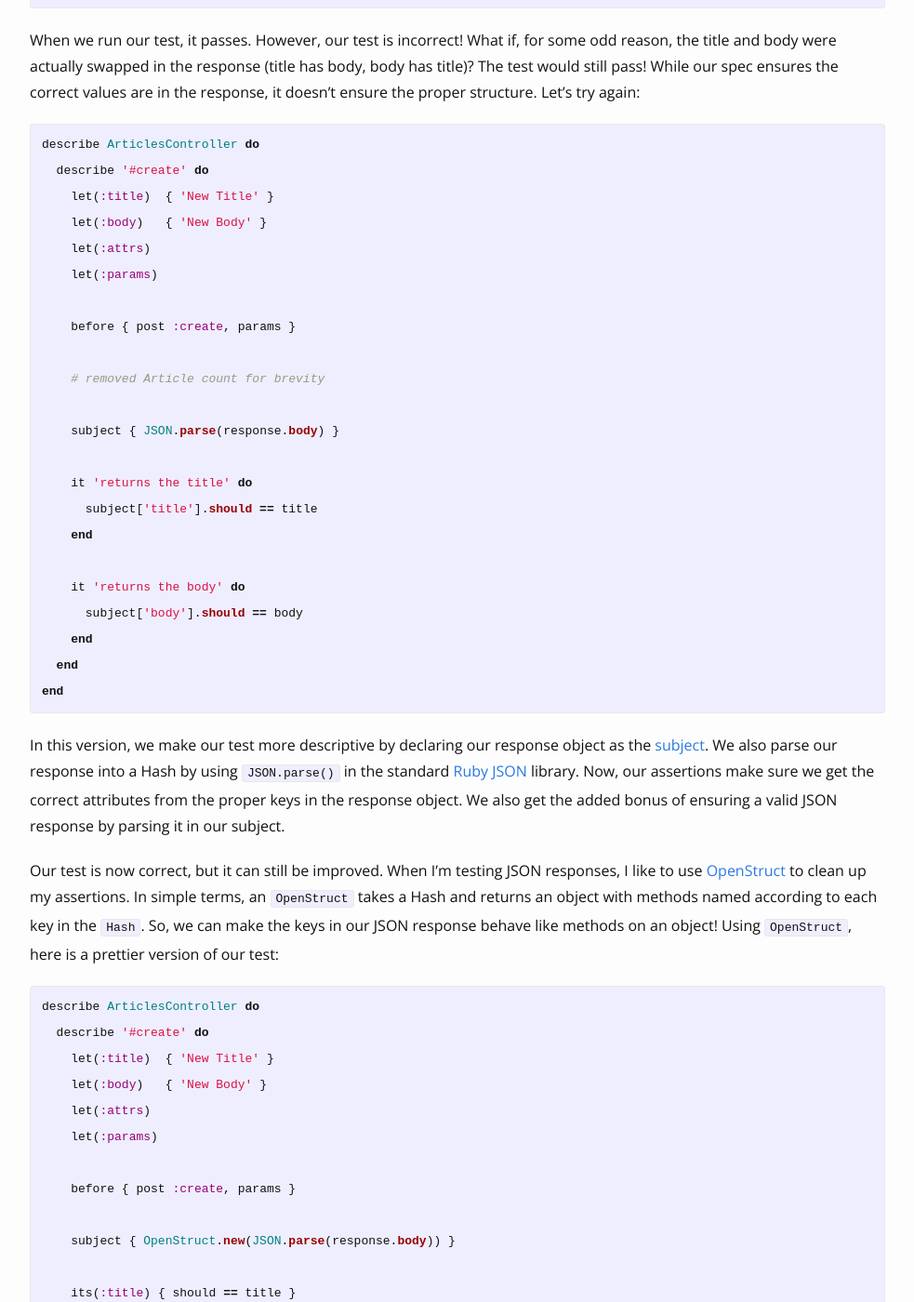
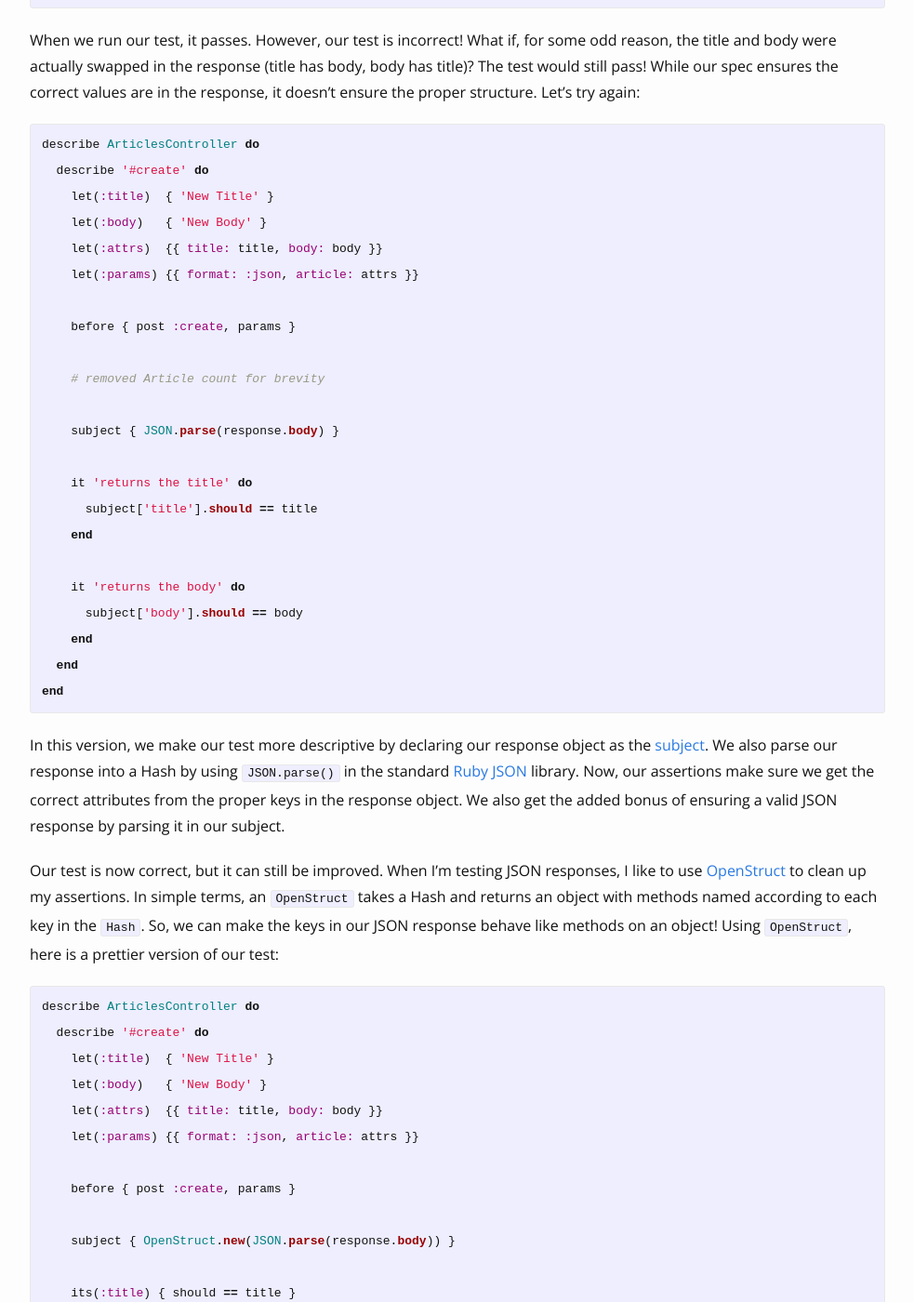
Before and after one commit to era86/era86.github.io, a Jekyll site: the page built from _posts/2014-01-17-cleaner-rails-json-api-controller-specs.markdown, in a window 1280 px wide and 1400 px high, scrolled down 2113 px. Shown: the whole window at 93% size, without its empty margins (148-1131 px from the left). Built offline with Jekyll 4.4.1, drawn with Linux system fonts in a browser that asks for light colours; comment, search, counter and statistics services are not loaded; some of the changed text lies outside the part shown.

Commit message:
Fix post link in Kanban article, use "raw" tag in Rspec article

```diff
--- a/_posts/2013-03-29-kaizen-through-kanban-simple-principles.markdown
+++ b/_posts/2013-03-29-kaizen-through-kanban-simple-principles.markdown
@@ -51,7 +51,7 @@ Here are some handy tools I've used as electronic Kanban boards.
 
 * [Trello](https://trello.com/): For smaller projects, Trello is one of the best tools out there for organizing workflow. The interface is very clean and simple. It's also free! Whether you're looking for an electronic Kanban board for your personal life or small business, Trello is an excellent choice.
 
-* [QueueDo]({% _posts/2013-02-03-side-project-queuedo.markdown %}): I also wrote a small task tracker in the form of a very simple Kanban board called QueueDo. Though it's not full of features, it's quick and easy for daily tasks. Shameless plug, I know.
+* [QueueDo]({% link _posts/2013-02-03-side-project-queuedo.markdown %}): I also wrote a small task tracker in the form of a very simple Kanban board called QueueDo. Though it's not full of features, it's quick and easy for daily tasks. Shameless plug, I know.
 
 How have Kanban boards improved the workflow in your workplace or personal life? I'm curious to know!
 
--- a/_posts/2014-01-17-cleaner-rails-json-api-controller-specs.markdown
+++ b/_posts/2014-01-17-cleaner-rails-json-api-controller-specs.markdown
@@ -21,7 +21,7 @@ end
 
 Following standard TDD practices, we begin by writing a test. Here's a first crack at a controller spec describing the `create` action on our `ArticlesController`:
 
-{% highlight ruby %}
+{% highlight ruby %}{% raw %}
 describe ArticlesController do
   describe '#create' do
     let(:title)  { 'New Title' }
@@ -44,7 +44,7 @@ describe ArticlesController do
     end
   end
 end
-{% endhighlight %}
+{% endraw %}{% endhighlight %}
 
 The first assertion makes sure an `Article` was actually created. The next two assertions check the response. A successful creation should return the new `Article`'s attributes in a JSON object. With the spec written, we can implement our controller:
 
@@ -64,7 +64,7 @@ end
 
 When we run our test, it passes. However, our test is incorrect! What if, for some odd reason, the title and body were actually swapped in the response (title has body, body has title)? The test would still pass!  While our spec ensures the correct values are in the response, it doesn't ensure the proper structure. Let's try again:
 
-{% highlight ruby %}
+{% highlight ruby %}{% raw %}
 describe ArticlesController do
   describe '#create' do
     let(:title)  { 'New Title' }
@@ -87,13 +87,13 @@ describe ArticlesController do
     end
   end
 end
-{% endhighlight %}
+{% endraw %}{% endhighlight %}
 
 In this version, we make our test more descriptive by declaring our response object as the [subject](http://betterspecs.org/#subject). We also parse our response into a Hash by using `JSON.parse()` in the standard [Ruby JSON](http://www.ruby-doc.org/stdlib-2.0.0/libdoc/json/rdoc/JSON.html) library. Now, our assertions make sure we get the correct attributes from the proper keys in the response object. We also get the added bonus of ensuring a valid JSON response by parsing it in our subject.
 
 Our test is now correct, but it can still be improved. When I'm testing JSON responses, I like to use [OpenStruct](http://www.ruby-doc.org/stdlib-2.0/libdoc/ostruct/rdoc/OpenStruct.html) to clean up my assertions. In simple terms, an `OpenStruct` takes a Hash and returns an object with methods named according to each key in the `Hash`. So, we can make the keys in our JSON response behave like methods on an object! Using `OpenStruct`, here is a prettier version of our test:
 
-{% highlight ruby %}
+{% highlight ruby %}{% raw %}
 describe ArticlesController do
   describe '#create' do
     let(:title)  { 'New Title' }
@@ -110,7 +110,7 @@ describe ArticlesController do
     its(:body) { should == body }
   end
 end
-{% endhighlight %}
+{% endraw %}{% endhighlight %}
 
 Compared to our first draft, this spec is more concise, correct, and straightforward.
 
```
